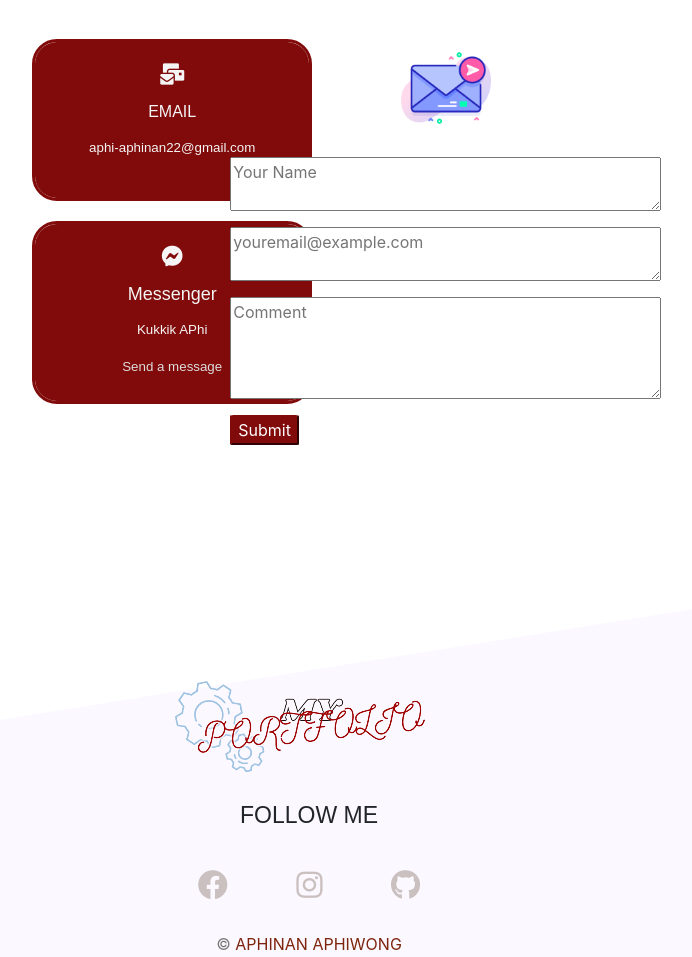
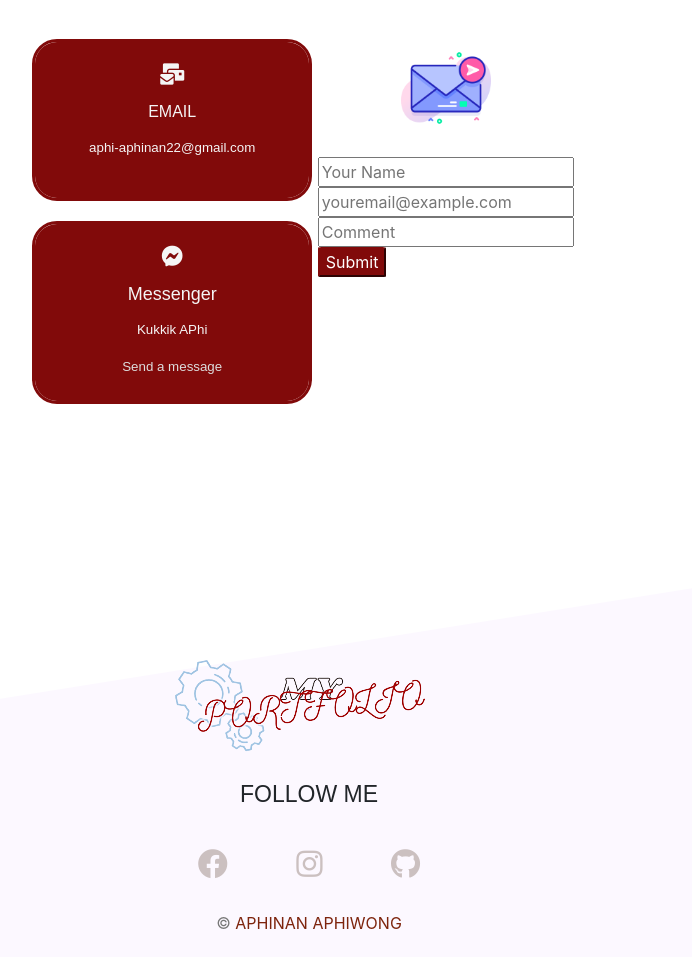
Before and after one commit to kukkook/portfolio-aphi, a plain HTML site: page Index.html in a window 1280 px wide. Shown: the part 3430-4387 px from the top of the page, without its empty margins (331-1023 px from the left). Drawn offline with Linux system fonts and the light colour scheme; files that its build step writes are made by us from their sources.

Commit message:
Initial Commit

```diff
--- a/Index.html
+++ b/Index.html
@@ -365,18 +365,16 @@
                             </div>
                             <!-- Form Started -->
 	                        <!--form-->
-                            <form action="mail.php" method="post" enctype="text/plain">
-                                <div class="input-group mb-3">
-                                    <textarea name="name" placeholder="Your Name" cols="40"></textarea>
-                                </div>
-                                <div class="input-group mb-3">
-                                    <textarea name="email" placeholder="youremail@example.com" cols="40"></textarea>
-                                </div>
-                                <div class="input-group mb-3">
-                                    <textarea name="message" cols="40" rows="4" placeholder="Comment" ></textarea>
-                                </div>
-                                <input type="submit" value="Submit" style="background-color: rgb(129, 10, 10);color:white;border-radius: 5%;border-color: rgb(129, 10, 10);">
+                            <form action="mail.php" method="post" >
 
+                                    <input type="text" name="name" placeholder="Your Name" cols="40"></input>
+
+                                    <input type="email" name="emailaddress" placeholder="youremail@example.com" cols="40"></input>
+
+                                    <input type="text" name="message" cols="40" rows="4" placeholder="Comment" ></input>
+
+                                <button type="submit" value="Submit" style="background-color: rgb(129, 10, 10);color:white;border-radius: 5%;border-color: rgb(129, 10, 10);">
+                                Submit</button>
                             </form>
 
                             <!--form-->
```
Also changed, not shown: 1 other file.
